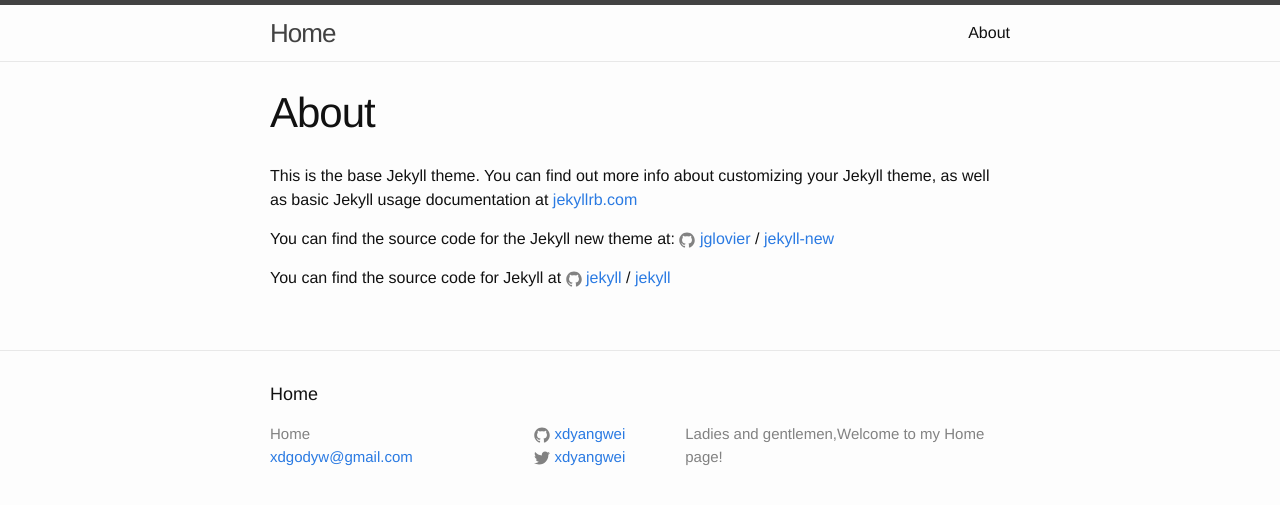
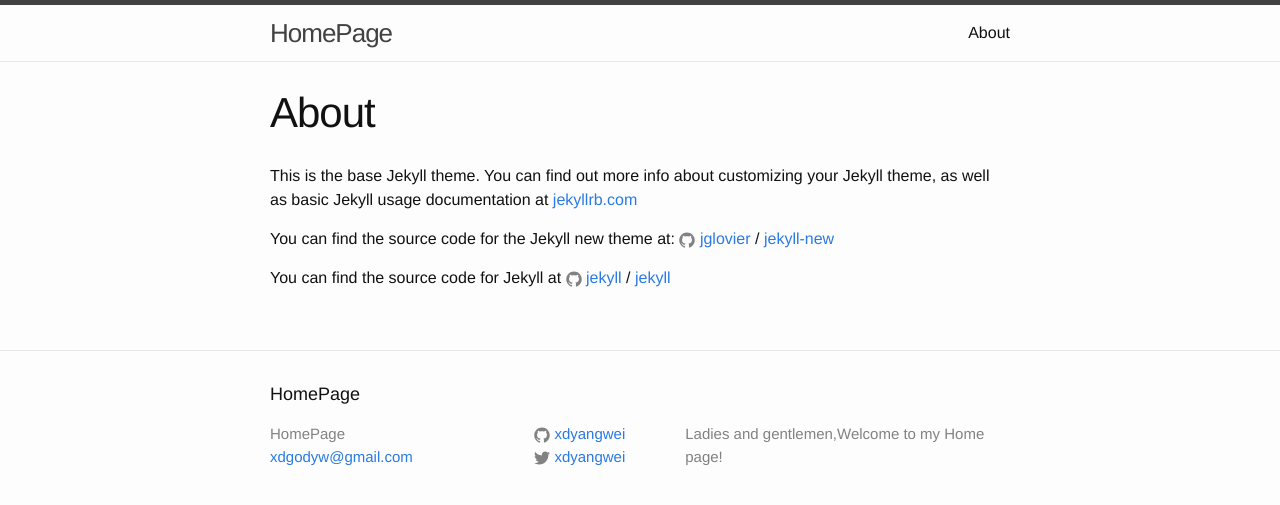
Before and after one commit to xdyangwei/xdyangwei.github.io, a Jekyll site: the page built from about.md, in a window 1280 px wide. Shown: the top 505 px of the page. Built offline with Jekyll 4.4.1, drawn with Linux system fonts in a browser that asks for light colours.

Commit message:
introduction

```diff
--- a/_config.yml
+++ b/_config.yml
@@ -6,7 +6,7 @@
 # 'jekyll serve'. If you change this file, please restart the server process.
 
 # Site settings
-title: Home
+title: HomePage
 email: xdgodyw@gmail.com
 description: > # this means to ignore newlines until "baseurl:"
   Ladies and gentlemen,Welcome to my Home page!
```
